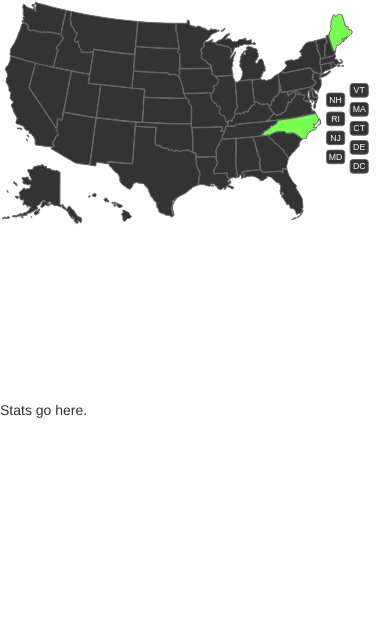
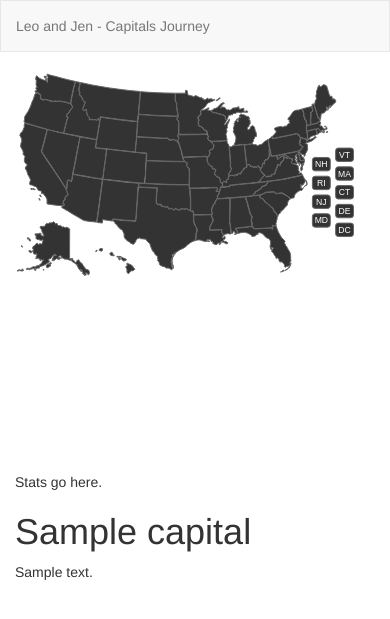
Before and after one commit to dtraleigh/capitals, a Django app: template templates/index.html in a window 390 px wide. Shown: the top 619 px of the page. Run offline with Django 3.2, Linux system fonts and the light colour scheme; the template is opened without the code that fills it: most values are stand-ins (such as "Sample title", 1, 10 or a date in 2020); some libraries are stand-ins or nearby versions.

Commit message:
Modify template to highlight states if a capital object is created. Also, add the photos to the section.

```diff
--- a/capitals/models.py
+++ b/capitals/models.py
@@ -116,7 +116,6 @@ class Capital(models.Model):
     description = models.TextField(blank=True)
     lat = models.DecimalField(max_digits=9, decimal_places=6, default=0, verbose_name='Latitude')
     lon = models.DecimalField(max_digits=9, decimal_places=6, default=0, verbose_name='Longitude')
-    photos = models.ManyToManyField('Photo', default=None, blank=True)
 
     def __str__(self):
         return '%s' % (self.name)
@@ -124,6 +123,7 @@ class Capital(models.Model):
 class Photo(models.Model):
     name = models.CharField(max_length=200)
     photo_file = models.FileField(upload_to='photos/')
+    capital = models.ForeignKey(Capital, on_delete=models.CASCADE, null=True)
 
     def __str__(self):
         return '%s' % (self.name)
--- a/templates/index.html
+++ b/templates/index.html
@@ -19,6 +19,49 @@
 	    padding: 5px;
 	    font-weight: bold;
 	  }
+		{%for capital in us_capitals%}
+		#photos{{capital.id}} {
+		   line-height: 0;
+		   -webkit-column-count: 5;
+		   -webkit-column-gap:   0px;
+		   -moz-column-count:    5;
+		   -moz-column-gap:      0px;
+		   column-count:         5;
+		   column-gap:           0px;
+		}
+		#photos{{capital.id}} img {
+		  width: 100% !important;
+		  height: auto !important;
+		}
+		@media (max-width: 1200px) {
+		  #photos{{capital.id}} {
+		  -moz-column-count:    4;
+		  -webkit-column-count: 4;
+		  column-count:         4;
+		  }
+		}
+		@media (max-width: 1000px) {
+		  #photos{{capital.id}} {
+		  -moz-column-count:    3;
+		  -webkit-column-count: 3;
+		  column-count:         3;
+		  }
+		}
+		@media (max-width: 800px) {
+		  #photos{{capital.id}} {
+		  -moz-column-count:    2;
+		  -webkit-column-count: 2;
+		  column-count:         2;
+		  }
+		}
+		@media (max-width: 400px) {
+		  #photos{{capital.id}} {
+		  -moz-column-count:    1;
+		  -webkit-column-count: 1;
+		  column-count:         1;
+		  }
+		}
+	{%endfor%}
 	</style>
   {% load staticfiles %}
 	<!-- Bootstrap core CSS -->
@@ -38,18 +81,19 @@
 	$(document).ready(function() {
 	  $('#map').usmap({
 	    'stateSpecificStyles': {
-	      'NC' : {fill: '#76FF51'},
-				'ME' : {fill: '#76FF51'},
+				{%for capital in us_capitals%}
+	      '{{capital.us_state}}' : {fill: '#76FF51'},
+				{%endfor%}
 	    },
 	    //'stateSpecificHoverStyles': {
 	    //  'HI' : {fill: '#ff0'}
 	    //},
 
-	    'mouseoverState': {
-	      'HI' : function(event, data) {
+	    //'mouseoverState': {
+	    //  'HI' : function(event, data) {
 	        //return false;
-	      }
-	    },
+	    //  }
+	    //},
 
 
 	    'click' : function(event, data) {
@@ -91,6 +135,13 @@
 	</script>
 </head>
 <body>
+	<nav class="navbar navbar-default">
+		<div class="container">
+			<p class="navbar-text">Leo and Jen - Capitals Journey</p>
+		</div>
+	</nav>
+
+<div class="container">
   <div class="row">
 		<div class="col-sm-6 col-xs-12">
   		<div id="map" style="width: 100%; height: 400px;"></div>
@@ -103,6 +154,22 @@
 		</div>
 	</div>
 
+	{%for capital in us_capitals%}
+	<div class="row">
+		<div class="col-sm-12 col-xs-12">
+			<h1>{{capital.name}}</h1>
+			<p>{{capital.description}}</p>
+			<section id="photos{{capital.id}}">
+				{%for photo in all_photos%}
+					{%if photo.capital == capital%}
+						<img src="{{ MEDIA_URL }}{{photo.photo_file}}">
+					{%endif%}
+				{%endfor%}
+			</section>
+		</div>
+	</div>
+	{%endfor%}
+</div>
 	<!-- Javascript for Bootstrap
   <script src="https://ajax.googleapis.com/ajax/libs/jquery/1.12.4/jquery.min.js"></script>-->
 </body>
```
Also changed, not shown: capitals/views.py (+6 -1 lines).
